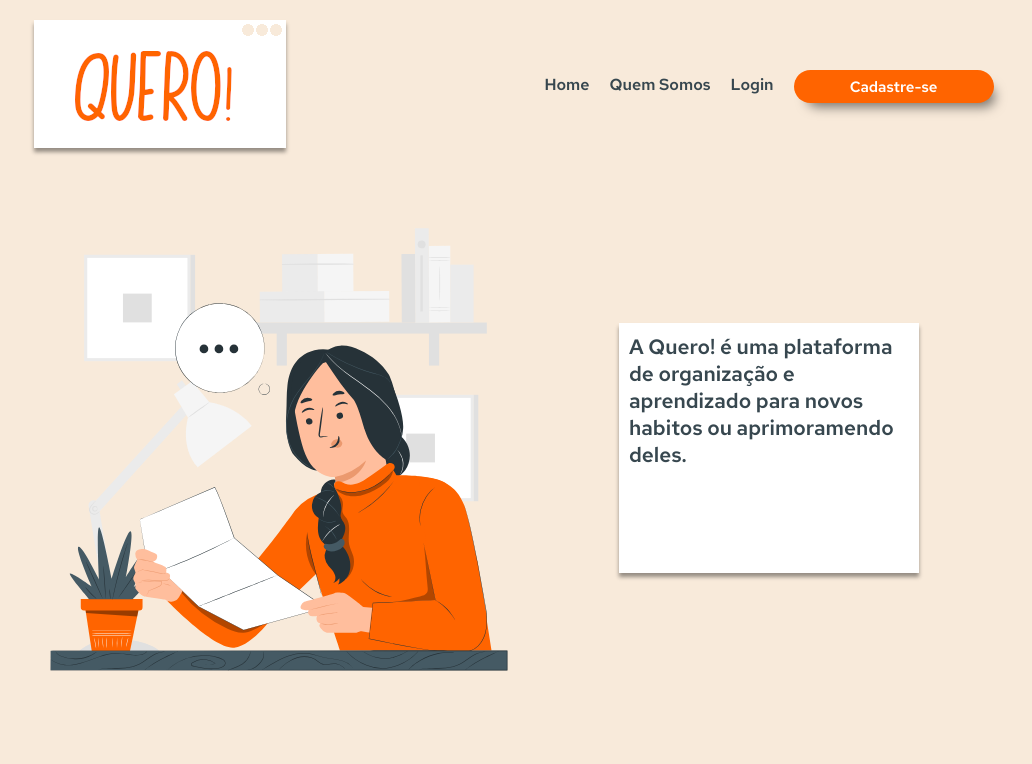
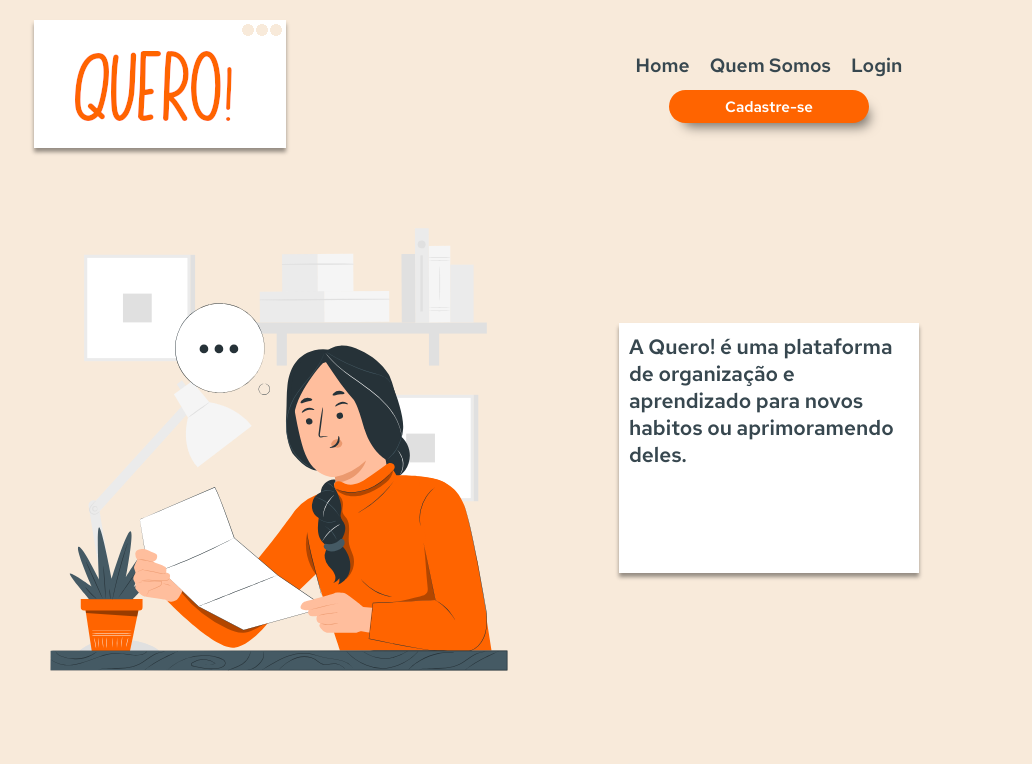
Before and after one commit to wallacesfos/projeto-gestao-de-habitos, a React (Create React App) app: page / in a window 1280 px wide. Shown: the top 764 px of the page, without its empty margins (116-1148 px from the left). Built offline with nearby package versions, Linux system fonts and the light colour scheme; no server answers.

Commit message:
fix: font size da navbar arrumada

```diff
--- a/src/Components/Nav/index.jsx
+++ b/src/Components/Nav/index.jsx
@@ -1,13 +1,8 @@
 import { TextField } from "@material-ui/core";
 import { Link } from "react-router-dom";
-// import { Out } from "../Out/index.jsx";
 import { ContainerNav, Newsletter } from "./style.js";
 import { useHistory } from "react-router-dom";
 export default function Nav({ dashboard = false, footer = false }) {
-  //props boleanas dashboard e footer
-  //menu padrao da pagina home com cadastre-se
-  //menu props footer para o navbar footer
-  //menuprops dashboard para menu dodashboard
   const history = useHistory();
   const Out = () => {
     localStorage.clear();
@@ -61,9 +56,6 @@ export default function Nav({ dashboard = false, footer = false }) {
             <Link to="/dashboard">Meus Hábitos</Link>
           </li>
           <li>
-            <Link to="/suporte">Suporte</Link>
-          </li>
-          <li>
             <button onClick={() => Out()} className="ButtonOut">
               Sair
             </button>
--- a/src/Components/Nav/style.js
+++ b/src/Components/Nav/style.js
@@ -7,6 +7,7 @@ export const ContainerNav = styled.ul`
   display: flex;
   flex-wrap: wrap;
   margin: 10px 0px;
+  font-size: 1.2rem;
   justify-content: center;
   li {
     /* flex-basis: 50%; */
@@ -36,6 +37,7 @@ export const ContainerNav = styled.ul`
     border: none;
     font-family: "Red Hat Text";
     font-weight: 600;
+    font-size: 1.2rem;
     color: var(--color-cinzaEscuro);
     cursor: pointer;
     :hover {
```
